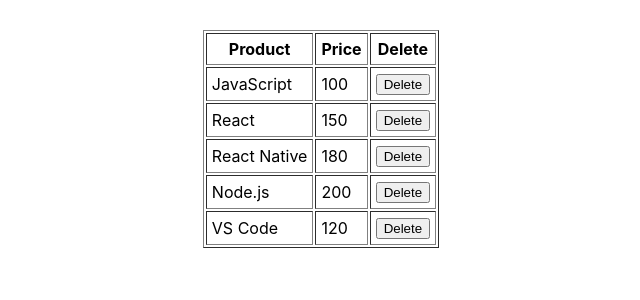
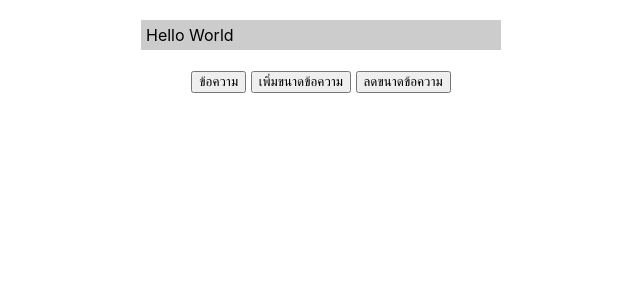
Before and after one commit to RIXZY-Connecting/app1, a React (Create React App) app: page / in a window 1280 px wide. Shown: the top 300 px of the page, without its empty margins (319-959 px from the left). Built offline with nearby package versions, Linux system fonts and the light colour scheme.

Commit message:
create state-func.js
create state-func.js

```diff
--- a/src/App.js
+++ b/src/App.js
@@ -1,7 +1,7 @@
 import React from 'react';
-import RefsArray from './refs-array.js';
+import MassageBox from './state-func.js';
 
 
 export default function App() {
-    return <RefsArray/>;
+    return <MassageBox/>;
 }
--- /dev/null
+++ b/src/state-func.js
@@ -0,0 +1,31 @@
+import React,{useState} from "react";
+
+export default function MessageBox(){
+    let [text,setText]=useState('Hello World')
+    let [size,setSize]=React.useState(16)
+
+    const onClickSetText=()=>{
+        let t=prompt('กำหนัดข้อความ')
+        if(t){
+            setText(t)
+        }
+    }
+    const onClickZoomin=()=>{
+        let newSize=size+1
+        setSize(newSize)
+    }
+    let msgboxStyle={
+        display:'inline-block',
+        width:350,
+        fontSize:size,
+        backgroundColor:'#ccc',
+        padding:5,
+        textAlign:'left'
+    }
+    return <div style={{textAlign:'center',marginTop:20}}>
+        <div style={msgboxStyle}>{text}</div><br/><br/>
+        <button onClick={onClickSetText}>ข้อความ</button>&nbsp;
+        <button onClick={onClickZoomin}>เพิ่มขนาดข้อความ</button>&nbsp;
+        <button onClick={()=>setSize(size-1)}>ลดขนาดข้อความ</button>
+    </div>
+}
```
